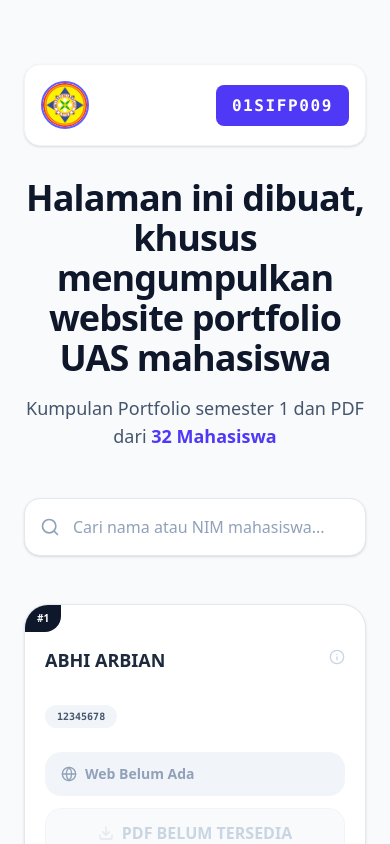
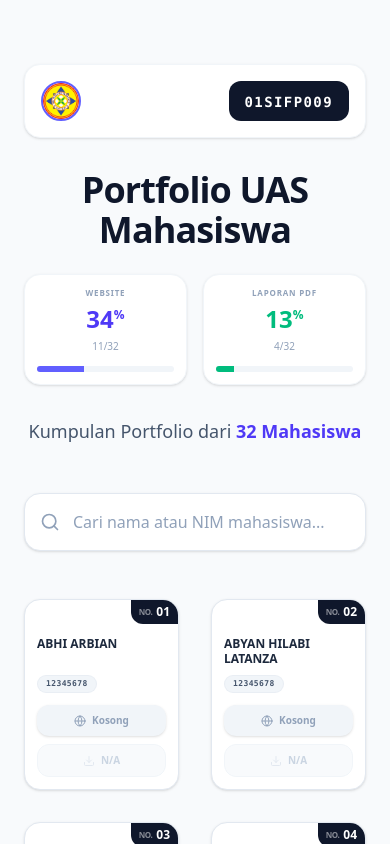
Before and after one commit to SaipullIkhrom/Pengumpulan-Portfolio, a Next.js app: page / in a window 390 px wide. Shown: the top 844 px of the page. Built offline with nearby package versions, Linux system fonts and the light colour scheme.

Commit message:
update responsive mobile

```diff
--- a/src/app/page.tsx
+++ b/src/app/page.tsx
@@ -21,7 +21,7 @@ export default function Home() {
 return (
     <main className="min-h-screen bg-slate-50 py-16 px-6">
       <div className="max-w-7xl mx-auto space-y-12">
-        <Header />
+       <Header dataMahasiswa={daftarMahasiswa} />
         <SearchBar value={searchTerm} onChange={setSearchTerm} />
         <MahasiswaGrid data={filteredMahasiswa} searchTerm={searchTerm} />
         <Footer />
--- a/src/components/navigation/Header.tsx
+++ b/src/components/navigation/Header.tsx
@@ -1,34 +1,67 @@
+"use client";
+
 import Image from "next/image";
+import { Mahasiswa } from "@/types";
+import { StatsCard } from "./StatsCard";
+interface HeaderProps {
+  dataMahasiswa: Mahasiswa[];
+}
 
-export default function Header() {
+export default function Header({ dataMahasiswa }: HeaderProps) {
+  // --- LOGIKA PERHITUNGAN ---
+  const total = dataMahasiswa.length;
+
+  const countWeb = dataMahasiswa.filter(mhs =>
+    mhs.urlWebsite && mhs.urlWebsite !== "#" && !mhs.urlWebsite.includes("example.com")
+  ).length;
+
+  const countPdf = dataMahasiswa.filter(mhs => mhs.urlPdf && mhs.urlPdf !== "#").length;
+
+  const percentWeb = total > 0 ? Math.round((countWeb / total) * 100) : 0;
+  const percentPdf = total > 0 ? Math.round((countPdf / total) * 100) : 0;
+
   return (
     <header className="mb-12">
+      {/* Top Navigation Bar */}
       <div className="flex justify-between items-center bg-white p-4 rounded-2xl shadow-sm border border-slate-100 mb-8">
         <div className="flex items-center gap-3">
-          <div className="relative w-12 h-12 overflow-hidden rounded-full border-2 border-indigo-500">
-            <Image
-              src="/icon/Unpam.png"
-              alt="Logo"
-              fill
-              className="object-cover"
-            />
+          <div className="relative w-10 h-10 overflow-hidden rounded-full border-2 border-indigo-500">
+            <Image src="/icon/Unpam.png" alt="Logo" fill className="object-cover" />
           </div>
           <span className="font-bold text-slate-800 hidden sm:block">Sistem Informasi</span>
         </div>
 
-        <div className="bg-indigo-600 px-4 py-2 rounded-lg">
-          <span className="text-white font-mono font-bold tracking-widest">
-            01SIFP009
-          </span>
+        <div className="bg-slate-900 px-4 py-2 rounded-xl">
+          <span className="text-white font-mono font-bold tracking-widest text-sm">01SIFP009</span>
         </div>
       </div>
 
-      <div className="text-center">
-        <h1 className="text-4xl font-extrabold text-slate-900 tracking-tight sm:text-5xl">
-          Halaman ini dibuat, khusus mengumpulkan website portfolio UAS mahasiswa
+      {/* Hero Section */}
+      <div className="text-center max-w-3xl mx-auto">
+        <h1 className="text-4xl font-extrabold text-slate-900 tracking-tight sm:text-5xl mb-6">
+          Portfolio UAS Mahasiswa
         </h1>
-        <p className="mt-4 text-lg text-slate-600">
-          Kumpulan Portfolio semester 1 dan PDF dari <span className="font-bold text-indigo-600">32 Mahasiswa</span>
+
+        {/* Kontainer Stats yang Terpisah */}
+        <div className="flex flex-row gap-4 max-w-md mx-auto mb-8">
+          <StatsCard
+            label="Website"
+            percentage={percentWeb}
+            count={countWeb}
+            total={total}
+            color="indigo"
+          />
+          <StatsCard
+            label="Laporan PDF"
+            percentage={percentPdf}
+            count={countPdf}
+            total={total}
+            color="emerald"
+          />
+        </div>
+
+        <p className="text-lg text-slate-600">
+          Kumpulan Portfolio dari <span className="font-bold text-indigo-600">{total} Mahasiswa</span>
         </p>
       </div>
     </header>
--- /dev/null
+++ b/src/components/navigation/StatsCard.tsx
@@ -0,0 +1,60 @@
+"use client";
+import { motion, useMotionValue, useTransform, animate } from "framer-motion";
+import { useEffect } from "react";
+
+interface StatsCardProps {
+  label: string;
+  percentage: number;
+  count: number;
+  total: number;
+  color: "indigo" | "emerald";
+}
+
+export function StatsCard({ label, percentage, count, total, color }: StatsCardProps) {
+  // Animasi untuk angka persentase
+  const countValue = useMotionValue(0);
+  const rounded = useTransform(countValue, (latest) => Math.round(latest));
+
+  useEffect(() => {
+    const controls = animate(countValue, percentage, { duration: 1.5, ease: "easeOut" });
+    return controls.stop;
+  }, [percentage, countValue]);
+
+  const textColor = color === "indigo" ? "text-indigo-600" : "text-emerald-500";
+  const bgColor = color === "indigo" ? "bg-indigo-500" : "bg-emerald-500";
+
+  return (
+    <motion.div
+      initial={{ opacity: 0, scale: 0.9 }}
+      animate={{ opacity: 1, scale: 1 }}
+      transition={{ duration: 0.5 }}
+      className="bg-white p-3 sm:p-4 rounded-2xl border border-slate-100 shadow-sm flex-1"
+    >
+      <p className="text-[8px] sm:text-[10px] font-bold text-slate-400 uppercase tracking-widest mb-1 text-center sm:text-left">
+        {label}
+      </p>
+
+      <div className="flex flex-col sm:flex-row items-center sm:items-end gap-1 sm:gap-2 justify-center sm:justify-start">
+        <div className="flex items-start">
+          <motion.span className={`text-2xl sm:text-3xl font-black ${textColor}`}>
+            {rounded}
+          </motion.span>
+          <span className={`text-xs sm:text-sm font-bold mt-1 ${textColor}`}>%</span>
+        </div>
+        <span className="text-[10px] sm:text-xs text-slate-400 mb-1 sm:mb-1.5 font-medium">
+          {count}/{total}
+        </span>
+      </div>
+
+      {/* Progress Bar Animasi */}
+      <div className="w-full bg-slate-100 h-1.5 rounded-full mt-2 overflow-hidden">
+        <motion.div
+          initial={{ width: 0 }}
+          animate={{ width: `${percentage}%` }}
+          transition={{ duration: 1.5, ease: "easeOut", delay: 0.2 }}
+          className={`h-full ${bgColor}`}
+        />
+      </div>
+    </motion.div>
+  );
+}
--- a/src/components/ui/MahasiswaCard.tsx
+++ b/src/components/ui/MahasiswaCard.tsx
@@ -11,7 +11,6 @@ export default function MahasiswaCard({
   mhs: Mahasiswa;
   index: number;
 }) {
-  // --- LOGIKA VALIDASI ---
   const isWebsiteValid = Boolean(
     mhs?.urlWebsite &&
       mhs.urlWebsite !== "#" &&
@@ -19,113 +18,102 @@ export default function MahasiswaCard({
   );
   const isPdfValid = Boolean(mhs?.urlPdf && mhs.urlPdf !== "#");
 
-  const arrowVariants: Variants = {
-    initial: { x: 0, opacity: 0.5 },
+  const containerVariants: Variants = {
+    initial: { opacity: 0, y: 20 },
+    animate: {
+      opacity: 1,
+      y: 0,
+      transition: { duration: 0.4, delay: index * 0.05 },
+    },
     hover: {
-      x: 5,
-      opacity: [1, 0.3, 1],
-      transition: {
-        x: { duration: 0.3 },
-        opacity: { repeat: Infinity, duration: 0.8, ease: "easeInOut" },
-      },
-    },
-  };
-
-  const downloadVariants: Variants = {
-    initial: { y: 0 },
-    hover: {
-      y: [0, 3, 0],
-      transition: { repeat: Infinity, duration: 0.6, ease: "easeInOut" },
+      y: -5,
+      transition: { duration: 0.2 },
     },
   };
 
   const handleButtonClick = (e: React.MouseEvent, isValid: boolean) => {
     e.stopPropagation();
-    if (!isValid) {
-      e.preventDefault();
-    }
+    if (!isValid) e.preventDefault();
   };
 
   return (
     <motion.div
+      variants={containerVariants}
       initial="initial"
+      animate="animate"
       whileHover="hover"
-      className="group relative bg-white border border-slate-200 rounded-3xl p-5 shadow-sm hover:shadow-xl hover:shadow-indigo-500/10 transition-all duration-300 overflow-hidden active:scale-[0.98]"
+      className="group relative bg-white border border-slate-200 rounded-2xl sm:rounded-3xl p-3 sm:p-5 shadow-sm hover:shadow-xl hover:shadow-indigo-500/10 transition-all duration-300 overflow-hidden active:scale-[0.98]"
     >
-      {/* Label Nomor Urut */}
-      <div className="absolute left-0 top-0 flex items-center">
-        <div className="bg-slate-900 text-white text-[10px] font-bold px-3 py-1.5 rounded-br-2xl group-hover:bg-indigo-600 transition-colors duration-300 z-10">
-          #{index + 1}
-        </div>
-        <span className="ml-2 text-[9px] font-bold text-indigo-600 opacity-0 group-hover:opacity-100 transition-opacity duration-300 uppercase tracking-tighter">
-          Lihat Detail
+      {/* 1. NOMOR URUT */}
+      <div className="absolute top-0 right-0 overflow-hidden rounded-bl-xl sm:rounded-bl-3xl">
+        <div className="bg-slate-900 group-hover:bg-indigo-600 text-white px-2 py-1 sm:px-4 sm:py-2 flex items-center justify-center transition-colors duration-300">
+          <span className="text-[8px] sm:text-[10px] font-black tracking-tighter opacity-50 mr-1">
+            NO.
+          </span>
+          <span className="text-xs sm:text-sm font-black tabular-nums">
+            {String(index + 1).padStart(2, "0")}
           </span>
         </div>
+      </div>
 
-      <div className="relative mb-6 mt-6">
+      {/* Header Info */}
+      <div className="relative mb-3 sm:mb-6 mt-6 sm:mt-8">
         <div className="flex justify-between items-start">
-          <h3 className="text-lg font-bold text-slate-800 leading-tight line-clamp-2 h-12 group-hover:text-indigo-600 transition-colors">
+          <h3 className="text-xs sm:text-lg font-bold text-slate-800 leading-tight line-clamp-2 h-8 sm:h-12 group-hover:text-indigo-600 transition-colors">
             {mhs.nama}
           </h3>
-          <Info className="w-4 h-4 text-slate-300 group-hover:text-indigo-500 transition-colors shrink-0 ml-2" />
+          <Info className="hidden sm:block w-4 h-4 text-slate-300 group-hover:text-indigo-500 transition-colors shrink-0 ml-2" />
         </div>
 
-        <div className="inline-flex items-center px-3 py-1 rounded-full bg-slate-100 mt-2">
-          <p className="text-[10px] text-slate-600 font-mono font-bold uppercase">
+        <div className="inline-flex items-center px-2 py-0.5 sm:px-3 sm:py-1 rounded-full bg-slate-100 mt-1 sm:mt-2 border border-slate-200/50">
+          <p className="text-[8px] sm:text-[10px] text-slate-600 font-mono font-bold uppercase tracking-wider">
             {mhs.nim}
           </p>
         </div>
       </div>
 
-      <div className="flex flex-col gap-3 relative">
-        {/* Tombol Website */}
+      {/* Action Buttons */}
+      <div className="flex flex-col gap-2 sm:gap-3 relative">
         <a
           href={isWebsiteValid ? mhs.urlWebsite : "#"}
           target={isWebsiteValid ? "_blank" : "_self"}
           rel="noopener noreferrer"
           onClick={(e) => handleButtonClick(e, isWebsiteValid)}
-          className={`flex items-center justify-between gap-2 w-full px-4 py-3 rounded-2xl text-sm font-semibold transition-all duration-200 shadow-md ${
+          className={`flex items-center justify-center sm:justify-between gap-2 w-full px-2 py-2 sm:px-4 sm:py-3 rounded-xl sm:rounded-2xl text-[10px] sm:text-sm font-semibold transition-all duration-200 shadow-sm sm:shadow-md ${
             isWebsiteValid
               ? "bg-slate-900 text-white hover:bg-indigo-600"
               : "bg-slate-100 text-slate-400 cursor-not-allowed shadow-none"
           }`}
         >
-          <div className="flex items-center gap-2">
-            <Globe className="w-4 h-4" />
-            <span>{isWebsiteValid ? "Lihat Website" : "Web Belum Ada"}</span>
+          <div className="flex items-center gap-1.5 sm:gap-2">
+            <Globe className="w-3 h-3 sm:w-4 sm:h-4" />
+            <span>{isWebsiteValid ? "Website" : "Kosong"}</span>
           </div>
-          {isWebsiteValid && (
-            <motion.div variants={arrowVariants}>
-              <ArrowRight className="w-4 h-4" />
-            </motion.div>
-          )}
+          <ArrowRight className="hidden sm:block w-4 h-4" />
         </a>
 
-        {/* Tombol PDF */}
         <a
           href={isPdfValid ? mhs.urlPdf : "#"}
           target={isPdfValid ? "_blank" : "_self"}
           onClick={(e) => handleButtonClick(e, isPdfValid)}
-          className={`flex items-center justify-center gap-2 w-full py-3 rounded-2xl border font-bold transition-all ${
+          className={`flex items-center justify-center gap-1.5 sm:gap-2 w-full py-2 sm:py-3 rounded-xl sm:rounded-2xl border font-bold transition-all text-[10px] sm:text-sm ${
             isPdfValid
               ? "border-slate-200 text-slate-600 hover:bg-slate-50 hover:border-indigo-100"
               : "bg-slate-50 border-slate-100 text-slate-300 cursor-not-allowed shadow-none"
           }`}
         >
-          <motion.div variants={downloadVariants}>
           <Download
-              className={`w-4 h-4 ${
+            className={`w-3 h-3 sm:w-4 sm:h-4 ${
               isPdfValid
                 ? "text-slate-400 group-hover:text-indigo-500"
                 : "text-slate-200"
             }`}
           />
-          </motion.div>
-          <span>{isPdfValid ? "Buka PDF" : "PDF BELUM TERSEDIA"}</span>
+          <span>{isPdfValid ? "PDF" : "N/A"}</span>
         </a>
       </div>
 
-      <div className="absolute inset-0 bg-linear-to-tr from-transparent via-transparent to-indigo-500/5 opacity-0 group-hover:opacity-100 transition-opacity pointer-events-none" />
+      <div className="absolute inset-0 bg-linear-to-tr from-transparent via-transparent to-indigo-500/10 opacity-0 group-hover:opacity-100 transition-opacity pointer-events-none" />
     </motion.div>
   );
 }
--- a/src/components/ui/MahasiswaGrid.tsx
+++ b/src/components/ui/MahasiswaGrid.tsx
@@ -80,7 +80,7 @@ export default function MahasiswaGrid({ data, searchTerm }: MahasiswaGridProps)
     <>
       <div
         ref={containerRef}
-        className="grid grid-cols-1 sm:grid-cols-2 lg:grid-cols-3 xl:grid-cols-4 gap-8"
+        className="grid grid-cols-2 sm:grid-cols-2 lg:grid-cols-3 xl:grid-cols-4 gap-8"
       >
         {data.map((mhs, index) => (
           <div
```
Lines whose indentation alone changed are shown as unchanged.
